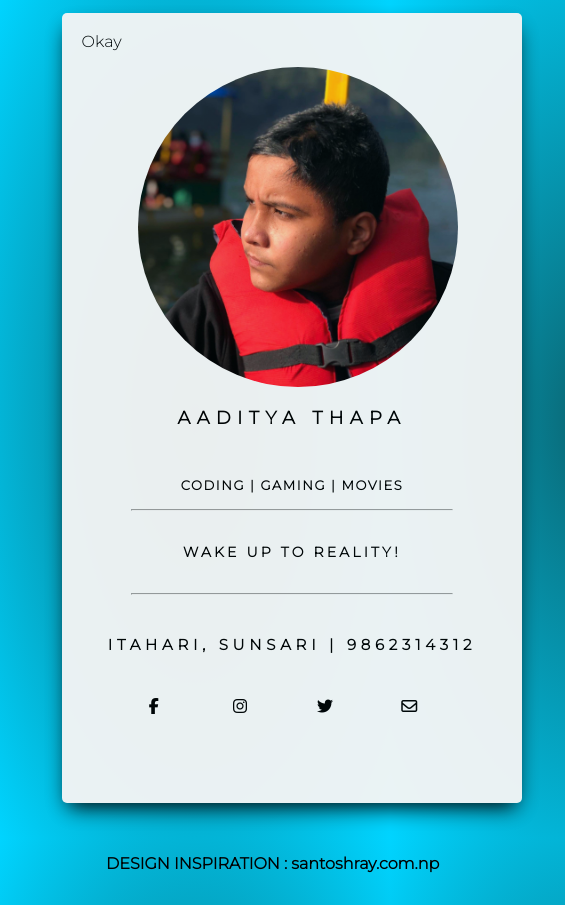
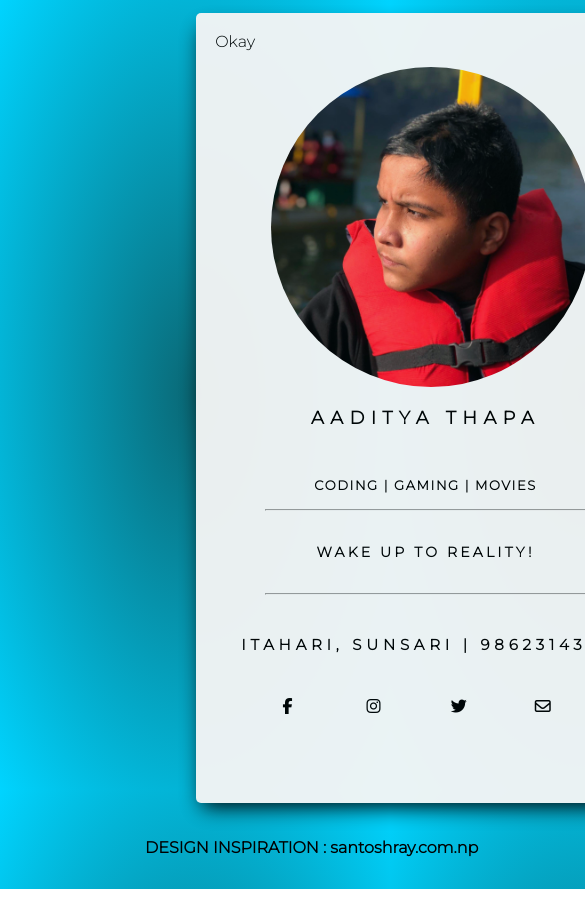
Before and after one commit to Aadithapa456/Aadityathapa456, a plain HTML site: page index.html in a window 390 px wide. Shown: the top 905 px of the page, 585 px wide, since content can reach past the window. Drawn offline with Linux system fonts and the light colour scheme.

Commit message:
Add files via upload

```diff
--- a/index.html
+++ b/index.html
@@ -12,7 +12,7 @@
       rel="stylesheet"
     />
     <script src="https://kit.fontawesome.com/bed699dc9b.js" crossorigin="anonymous"></script>
-    <title>Portfolio</title>
+    <title>Aaditya</title>
   </head>
   <body>
     <section>
--- a/style.css
+++ b/style.css
@@ -11,18 +11,18 @@ body{
 }
 section{
     perspective: 1000px;
-    max-width: 100%;
-    min-width: 0%;
+    max-width: 50%;
+    min-width: 25rem;
 }
 .main{
     width: 26.3rem;
     height: 47rem;
     position:relative;
     top: .8rem;
-    /* bottom: 2em; */
+    /* bottom: 6rem; */
     /* margin:auto; */
-    left: 33.3%;
-    margin-bottom: 3rem;
+    left: 61%;
+    /* margin-bottom: 3rem; */
     padding: 1.2rem;
     background-color:whitesmoke;
     opacity:0.956;
@@ -132,6 +132,7 @@ ul.icon li{
     /* width: inherit; */
     /* height: inherit; */
     position: relative;
+    top: 1rem;
     left: 35%;
     font-weight:bolder;
     font-size: 1rem;
@@ -163,7 +164,7 @@ ul.icon li{
         min-height: 0vh;
         /* margin-left: 0;
         margin-right: 0; */
-        left: 16%;
+        left: 49%;
     }
     .secintro{
         word-wrap: break-word;
@@ -175,7 +176,7 @@ ul.icon li{
         margin-bottom: 0rem;
     }
     .credit ul{
-        left: 19%;
+        left: 29%;
     }
     .ly{
         top: 8rem;
```
